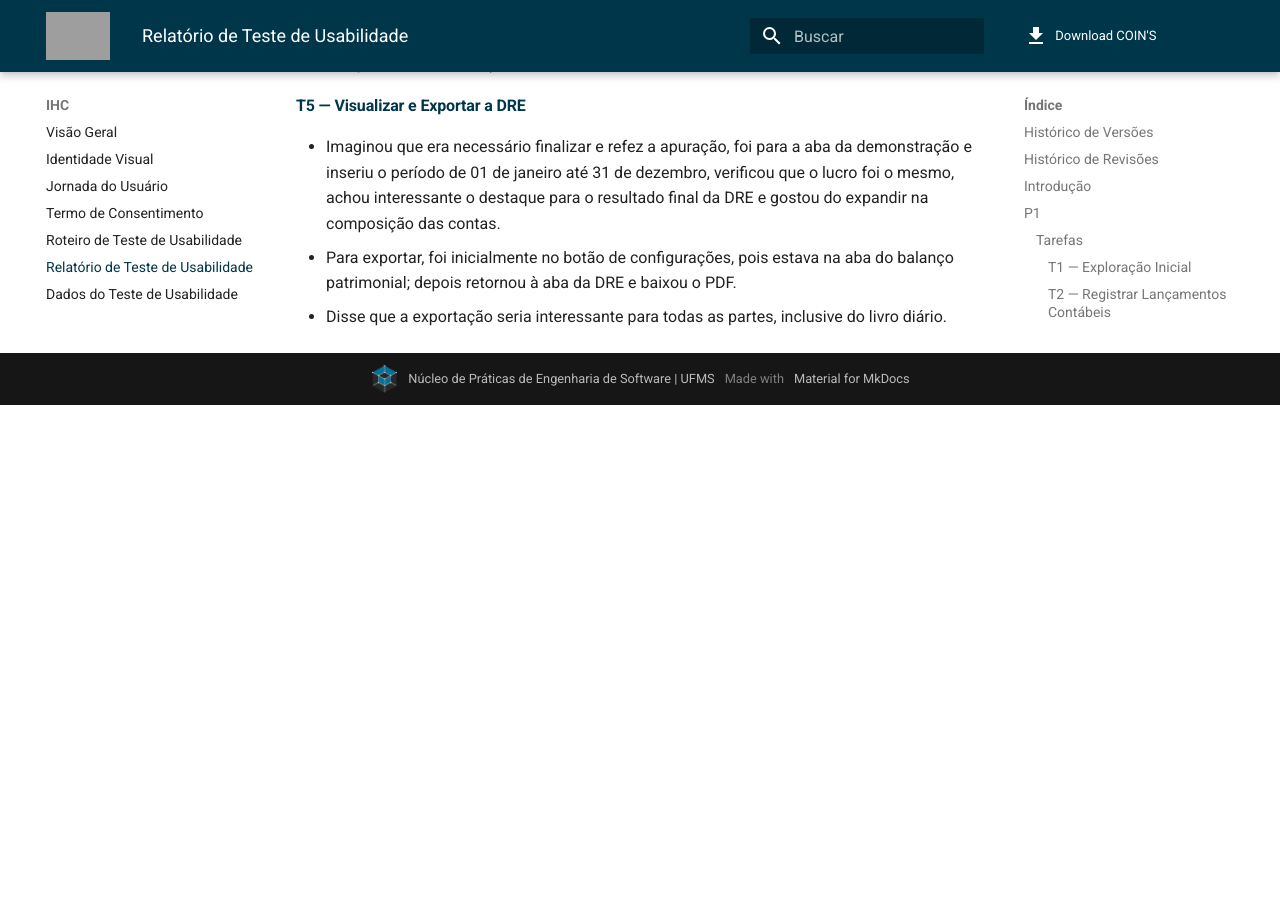
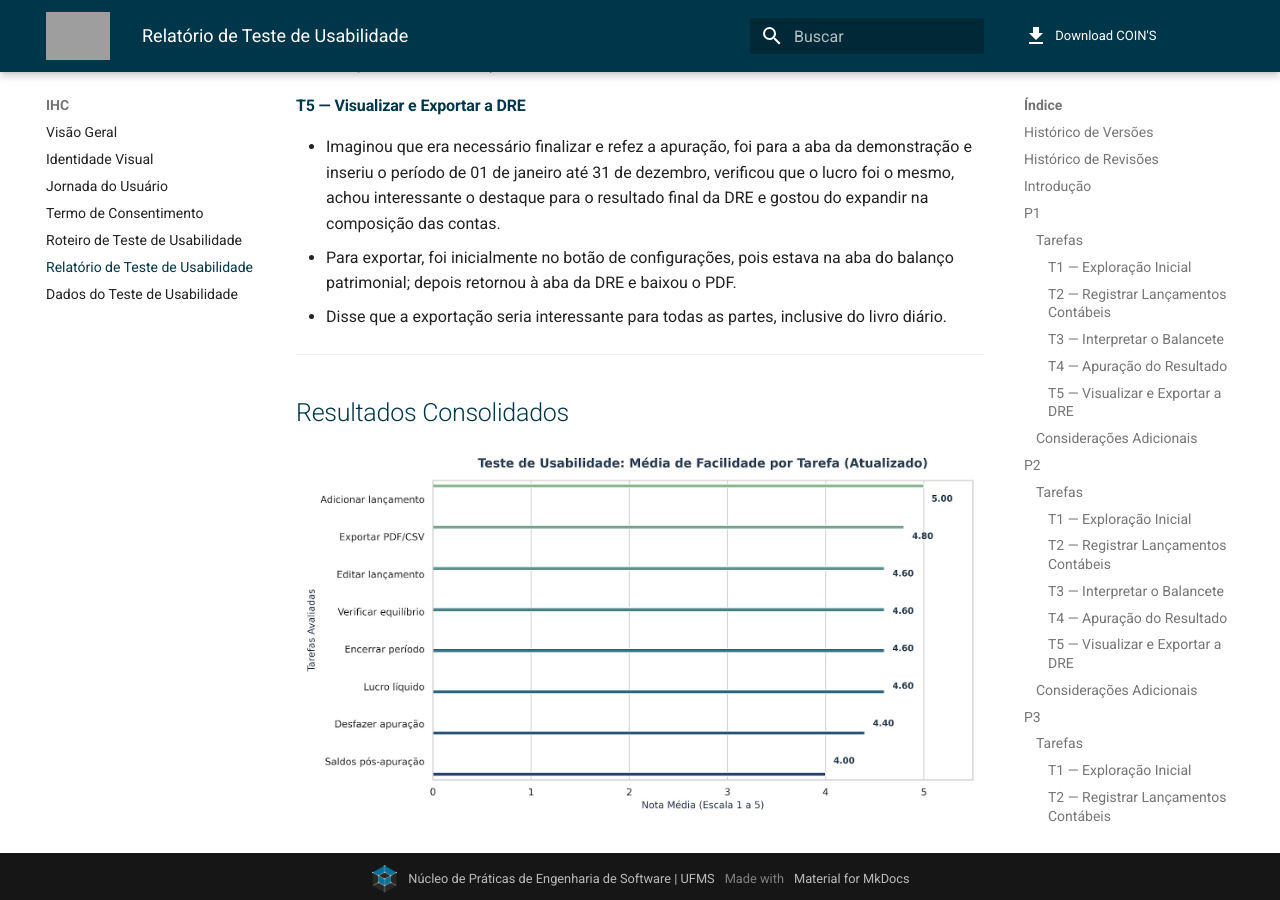
Before and after one commit to NES-Contabilidade-Integrada/doc-coins2026.1, an MkDocs documentation site: the page built from docs/ihc/relatorio-teste-usabilidade.md, in a window 1280 px wide and 900 px high, scrolled down 7206 px. Built offline with MkDocs 1.6.1 and Material for MkDocs 9.7.7, drawn with Linux system fonts in a browser that asks for light colours; before the commit the page ends 7611 px from its top, so only the background shows below that; grey boxes are pictures that could not be loaded.

Commit message:
docs(ihc): adiciona gráfico de resultados consolidados ao relatório de usabilidade
Co-Authored-By: Claude Sonnet 4.6 <noreply@anthropic.com>

```diff
--- a/docs/ihc/relatorio-teste-usabilidade.md
+++ b/docs/ihc/relatorio-teste-usabilidade.md
@@ -225,3 +225,9 @@ Alterou o valor do lançamento; disse que ao alterar o valor do crédito, o déb
 - Imaginou que era necessário finalizar e refez a apuração, foi para a aba da demonstração e inseriu o período de 01 de janeiro até 31 de dezembro, verificou que o lucro foi o mesmo, achou interessante o destaque para o resultado final da DRE e gostou do expandir na composição das contas.
 - Para exportar, foi inicialmente no botão de configurações, pois estava na aba do balanço patrimonial; depois retornou à aba da DRE e baixou o PDF.
 - Disse que a exportação seria interessante para todas as partes, inclusive do livro diário.
+
+---
+
+## Resultados Consolidados
+
+![Média das avaliações por tarefa — visão do facilitador](assets/media-facilitador.jpg)
```
Also changed, not shown: docs/ihc/assets/media-facilitador.jpg (added).
